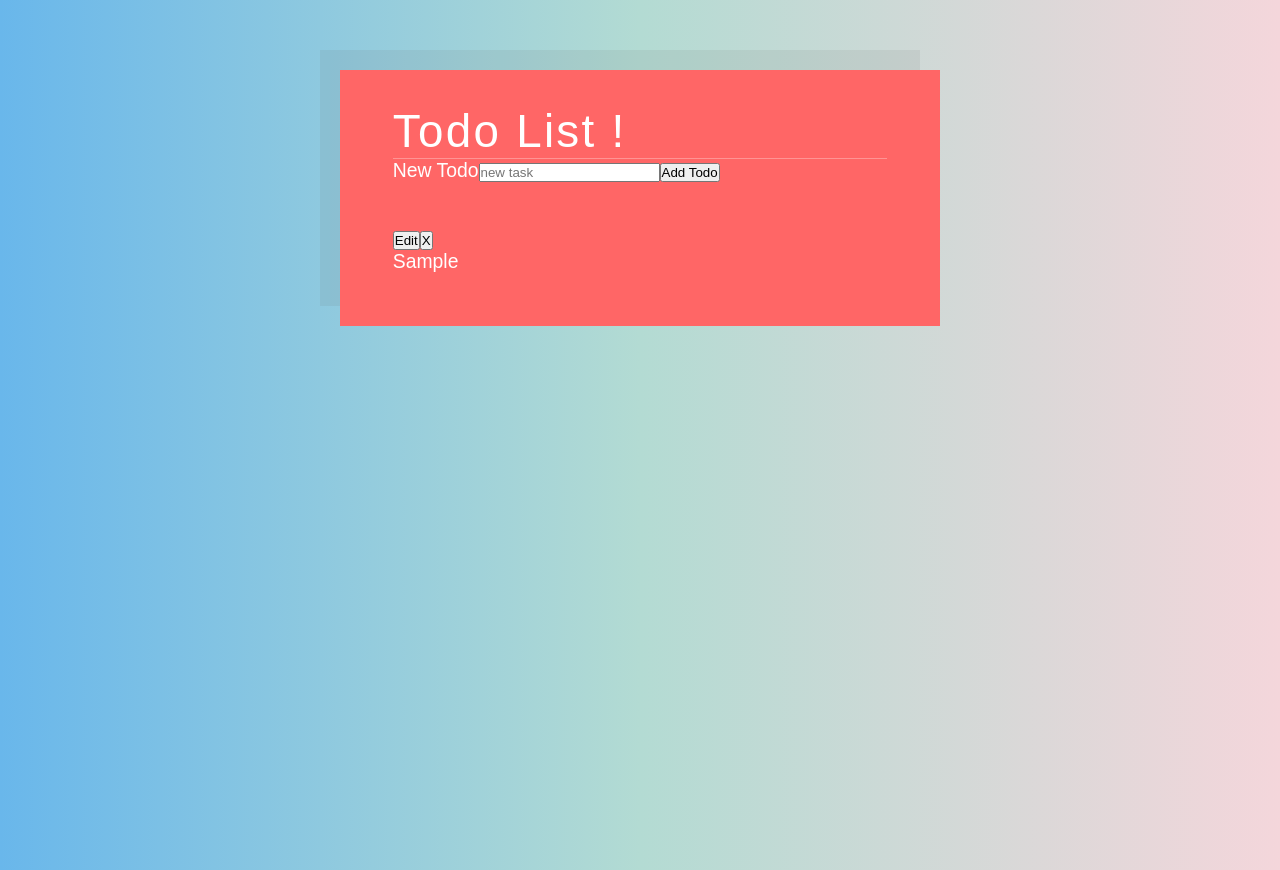
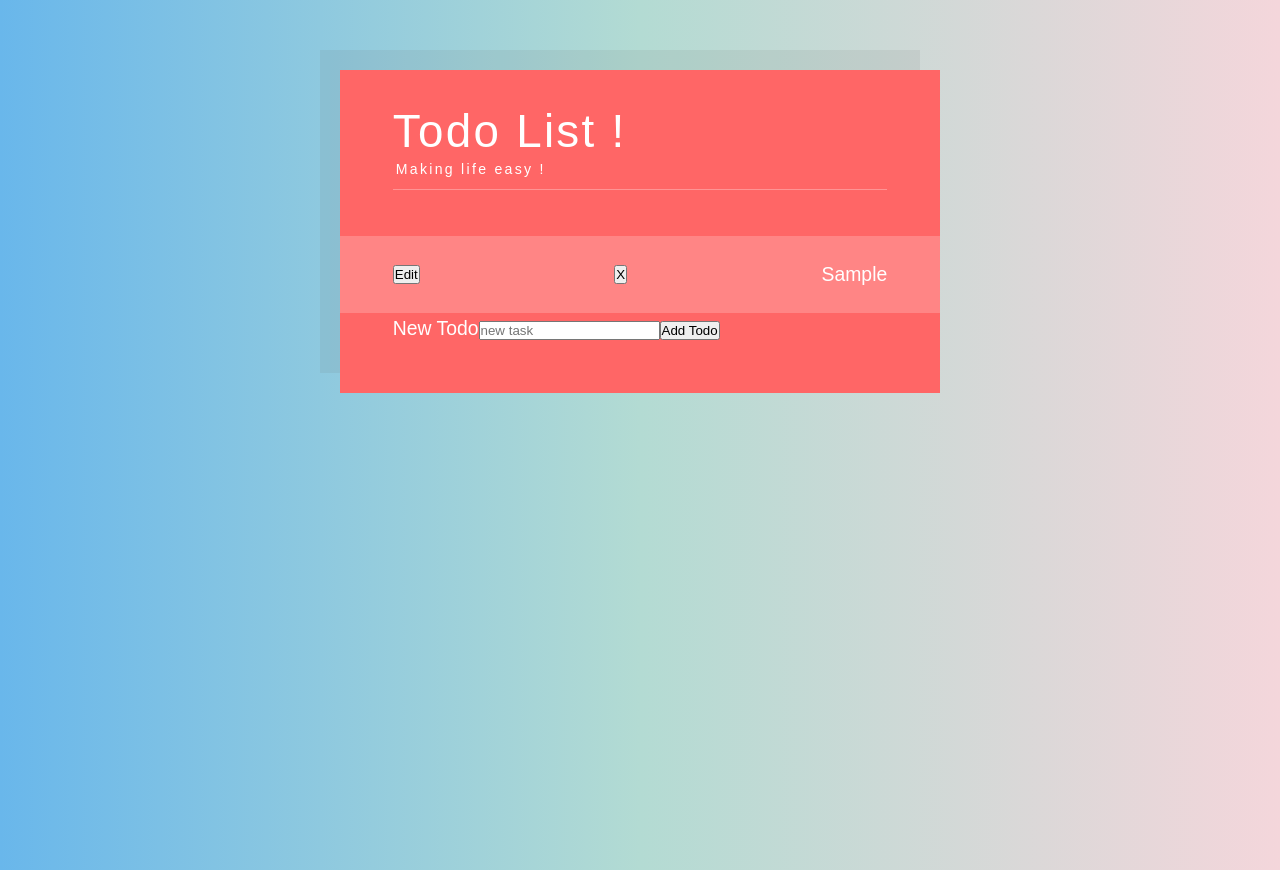
Before and after one commit to neeerajtk/Todo-List-React, a React (Create React App) app in the folder todo/: page / in a window 1280 px wide. Both pictures are taken after typing "Sample" into the empty fields and a click on the button "Add Todo". Built offline with nearby package versions, Linux system fonts and the light colour scheme.

Commit message:
todo styling minor edits

```diff
--- a/todo/src/Todo.js
+++ b/todo/src/Todo.js
@@ -38,7 +38,7 @@ class Todo extends Component{
         let result;
         if(this.state.isEditing){
             result = (
-                <div>
+                <div className="Todo">
                     <form onSubmit={this.handleUpdate}>
                         <input type="text"
                          value={this.state.task}
@@ -50,10 +50,10 @@ class Todo extends Component{
             )
         } else {
             result = (
-                <div>
+                <div className="Todo">
                 <button onClick={this.toggleForm}>Edit</button>
                 <button onClick={this.handleRemove}>X</button>
-                <li className={this.props.completed?"completed":""}
+                <li className={this.props.completed?"Todo-task completed":"Todo-task"}
                 onClick={this.handleToggle}
                 >{this.props.task}</li>
                 </div>
--- a/todo/src/TodoList.js
+++ b/todo/src/TodoList.js
@@ -62,11 +62,12 @@ class TodoList extends Component{
         })
         return(
             <div className="TodoList">
-                <h1>Todo List !</h1>
-                <NewTodoForm createTodo={this.create}/>
+                <h1>Todo List ! <span>Making life easy !</span></h1>
                 <ul>
                     {todos}
                 </ul>
+                <NewTodoForm createTodo={this.create}/>
+
             </div>
         )
     }
```
